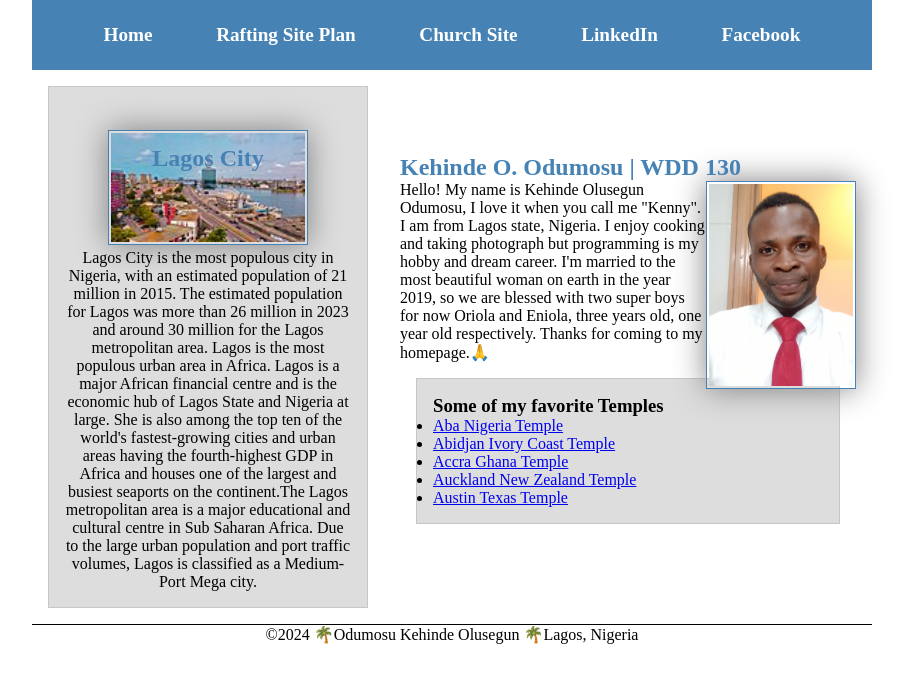
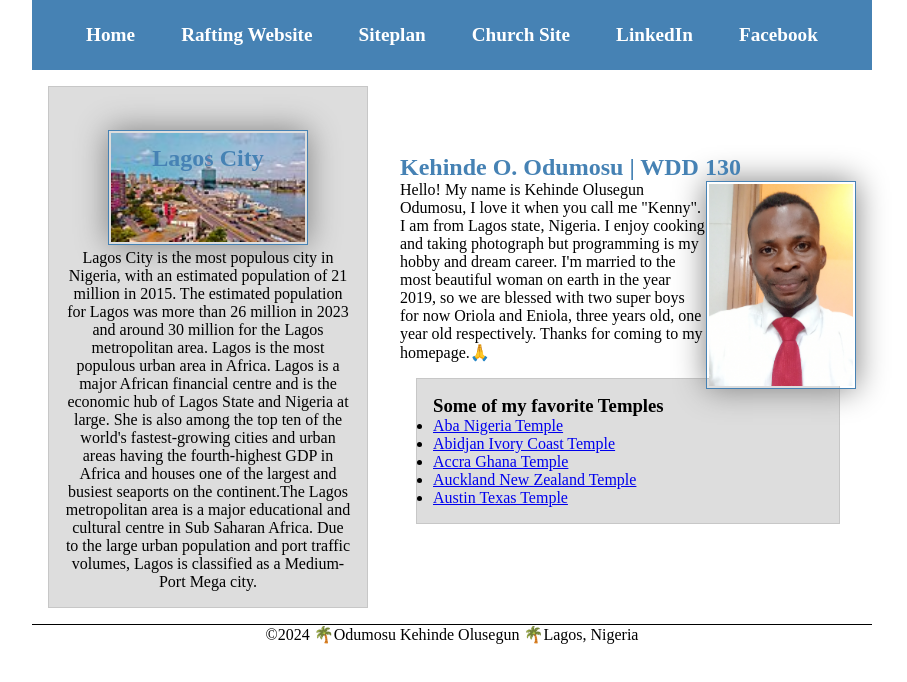
Before and after one commit to KOdumosu/WDD130, a plain HTML site: page index.html in a window 1280 px wide. Shown: the whole page, without its empty margins (188-1095 px from the left). Drawn offline with Linux system fonts and the light colour scheme.

Commit message:
trying to get rafting website adjusted

```diff
--- a/index.html
+++ b/index.html
@@ -12,9 +12,10 @@
 
 <body>
     <header>
-        <nav>
+         <nav>
             <a href="#">Home</a>
-            <a href="wwr/site-plan-rafting.html">Rafting Site Plan</a>
+            <a href="wwr/about.html">Rafting Website</a>
+            <a href="wwr/site-plan-rafting.html">Siteplan</a>
             <a href="https://www.churchofjesuschrist.org">Church Site</a>
             <a href="https://www.linkedin.com/in/kehinde-odumosu-82b929a9">LinkedIn</a>
             <a href="https://www.facebook.com/profile.php?id=100069038182830&mibextid=2JQ9oc">Facebook</a>
```
